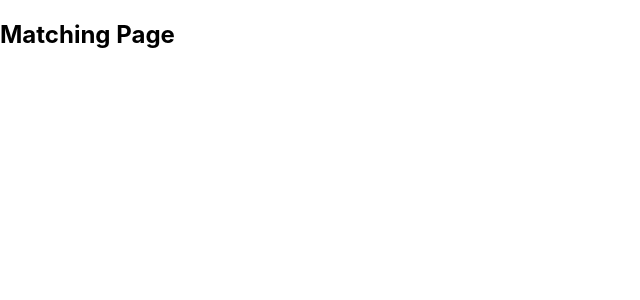
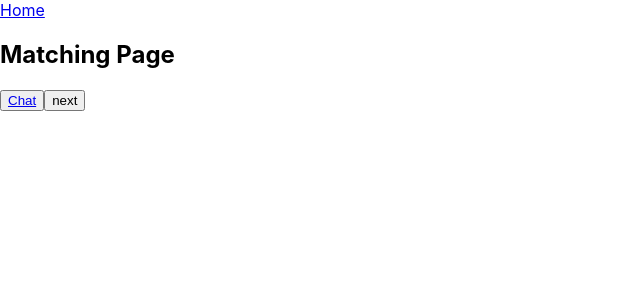
Before and after one commit to dchung21/clique, a React (Create React App) app in the folder client/: page /match in a window 1280 px wide. Shown: the top 300 px of the page, without its empty margins (0-640 px from the left). Built offline with nearby package versions, Linux system fonts and the light colour scheme; no server answers; the HTML template or start-up script is replaced by a standard one.

Commit message:
added all routes

```diff
--- a/client/src/App.js
+++ b/client/src/App.js
@@ -1,13 +1,15 @@
 import './App.css';
 import LoginPage from './Login.js';
-import Home from './Home.js'
+import Home from './Home.js';
 import Profile from './Profile.js';
+import Convos from './Convos.js';
+import Match from './Match.js'
+import Chat from './Chat.js'
 
 import {
   BrowserRouter as Router,
   Switch,
-  Route,
-  Link
+  Route
 } from "react-router-dom";
 
 function App() {
@@ -21,13 +23,16 @@ function App() {
               <Home />
             </Route>
             <Route path='/match'>
-              <Matching />
+              <Match />
             </Route>
             <Route path='/convos'>
               <Convos />
             </Route>
             <Route path='/profile'>
               <Profile />
+            </Route>
+            <Route path='/chat'>
+              <Chat />
             </Route>
             <Route path="/">
 				      <LoginPage />
@@ -40,10 +45,5 @@ function App() {
 }
 
 
-const Matching = () => <h2>Matching Page</h2>
-
-const Convos = () => <h2>Convos Page</h2>
-
-
 
 export default App;
--- /dev/null
+++ b/client/src/Chat.js
@@ -0,0 +1,13 @@
+import React from 'react';
+import { Link } from "react-router-dom";
+
+export default function Chat() {
+
+	return (
+        <div>
+            <Link to='/home'>Home</Link>
+            <h2>Chat</h2>
+        </div>
+	)
+
+}
--- /dev/null
+++ b/client/src/Convos.js
@@ -0,0 +1,18 @@
+import React from 'react';
+import { Link } from "react-router-dom";
+
+export default function Convos() {
+
+	return (
+        <div>
+            <Link to='/home'>Home</Link>
+            <h2>Convos</h2>
+            <nav>
+                <ul>
+                    <Link to='/chat'>Convo 1</Link>
+                </ul>
+            </nav>
+        </div>
+	)
+
+}
--- a/client/src/Home.js
+++ b/client/src/Home.js
@@ -1,16 +1,17 @@
-import React, { useState } from 'react';
+import React from 'react';
 import { Link } from "react-router-dom";
 
 export default function Home() {
 
 	return (
         <div>
+            <h2>You successfully signed in user</h2>
             <nav>
                 <ul>
                     <Link to='/match'>Match</Link>
                 </ul>
                 <ul>
-                    <Link to='/convos'>Chat</Link>
+                    <Link to='/convos'>Conversations</Link>
                 </ul>
                 <ul>
                     <Link to='/profile'>Profile</Link>
--- /dev/null
+++ b/client/src/Match.js
@@ -0,0 +1,17 @@
+import React from 'react';
+import { Link } from "react-router-dom";
+
+export default function Match() {
+
+	return (
+        <div>
+            <Link to='/home'>Home</Link>
+            <h2>Matching Page</h2>
+            <button>
+                <Link to='/chat'>Chat</Link>
+            </button>
+            <button>next</button>
+        </div>
+	)
+
+}
--- a/client/src/Profile.js
+++ b/client/src/Profile.js
@@ -1,4 +1,5 @@
 import React, { useState } from 'react';
+import { Link } from "react-router-dom";
 import firebase from 'firebase/app';
 import 'firebase/auth';
 import 'firebase/storage';
@@ -34,7 +35,7 @@ export default function Profile(props) {
 
 	return (
 		<div>
-			<h2>You successfully signed in user</h2>
+			<Link to='/home'>Home</Link>
 			<form>
 				<input type="file" onChange = {onChange} />
 			</form>
```
